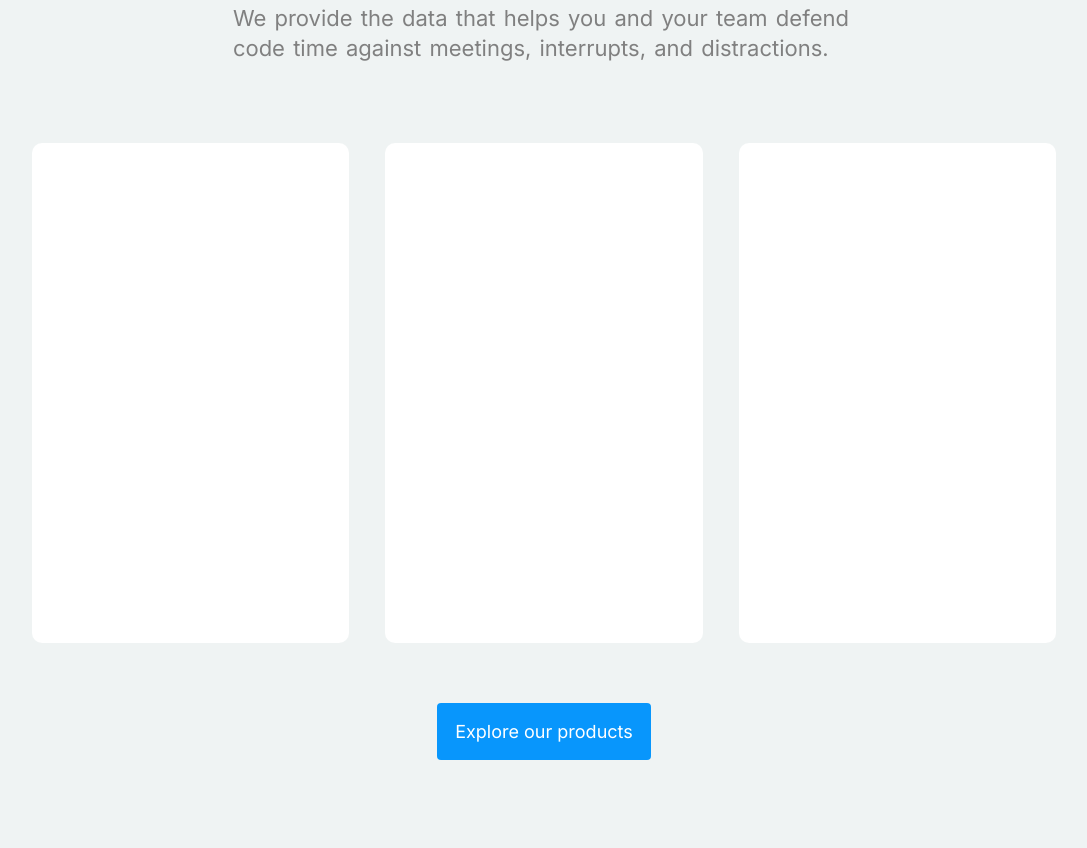
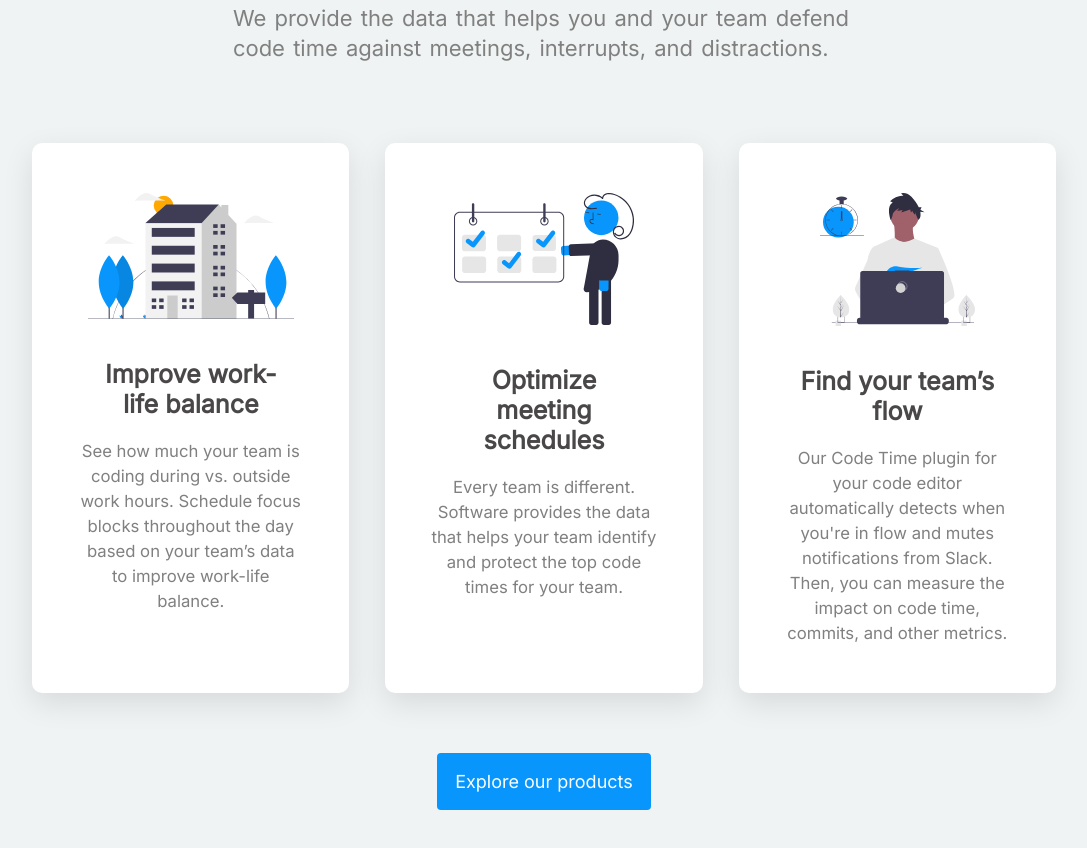
Before and after one commit to sandipswain/Software.com-Clone, a website: page index.html in a window 1280 px wide. Shown: the part 1328-2176 px from the top of the page, without its empty margins (96-1183 px from the left). Drawn offline with Linux system fonts and the light colour scheme.

Commit message:
Completed the Software section

```diff
--- a/index.html
+++ b/index.html
@@ -134,9 +134,29 @@
         </div>
 
         <div class="love__software--cards">
-            <div class="love__software--cards-card love__software--cards-card-1"></div>
-            <div class="love__software--cards-card love__software--cards-card-2"></div>
-            <div class="love__software--cards-card love__software--cards-card-3"></div>
+            <div class="love__software--cards-card love__software--cards-card-1">
+                <img src="./img/soft-img1.svg" alt="Image 1"
+                    class="love__software--cards-card-img love__software--cards-card-1-img">
+                <p class="love__software--cards-card--txt">Improve work-life balance</p>
+                <p class="love__software--cards-card--subtxt">See how much your team is coding during vs. outside work
+                    hours. Schedule focus blocks throughout the day based on your team’s data to improve work-life
+                    balance.</p>
+            </div>
+            <div class="love__software--cards-card love__software--cards-card-2">
+                <img src="./img/soft-img2.svg" alt="Image 2"
+                    class="love__software--cards-card-img love__software--cards-card-2-img">
+                <p class="love__software--cards-card--txt">Optimize meeting schedules</p>
+                <p class="love__software--cards-card--subtxt">Every team is different. Software provides the data that
+                    helps your team identify and protect the top code times for your team.</p>
+            </div>
+            <div class="love__software--cards-card love__software--cards-card-3">
+                <img src="./img/soft-img3.svg" alt="Image 3"
+                    class="love__software--cards-card-img love__software--cards-card-3-img">
+                <p class="love__software--cards-card--txt">Find your team’s flow</p>
+                <p class="love__software--cards-card--subtxt">Our Code Time plugin for your code editor automatically
+                    detects when you're in flow and mutes notifications from Slack. Then, you can measure the impact on
+                    code time, commits, and other metrics.</p>
+            </div>
         </div>
 
         <div class="love__software-btn">Explore our products</div>
--- a/sass/_love-software.scss
+++ b/sass/_love-software.scss
@@ -59,7 +59,7 @@
     top: 26rem;
     // background-color: aqua;
     width: 80%;
-    height: 50rem;
+    height: 55rem;
     display: flex;
     justify-content: space-between;
 
@@ -68,6 +68,42 @@
       width: 31%;
       height: 100%;
       border-radius: 10px;
+      display: flex;
+      flex-direction: column;
+      align-items: center;
+      padding: 5rem 3rem 3rem 3rem;
+      box-shadow: 0 1rem 3rem rgba(0, 0, 0, 0.1);
+      transition: all 0.4s;
+
+      &-img {
+        width: 60%;
+        // background-color: aqua;
+      }
+
+      &-1-img {
+        width: 80%;
+      }
+
+      &-2-img {
+        width: 70%;
+      }
+
+      &--txt {
+        font-size: 2.5rem;
+        font-weight: 600;
+        color: $color-dark-grey-1;
+        padding: 4rem 3rem 2rem 3rem;
+        text-align: center;
+      }
+
+      &--subtxt {
+        padding: 0rem 1.5rem 2rem 1.5rem;
+        font-size: 1.67rem;
+        font-weight: 500;
+        color: $color-light-grey-2;
+        text-align: center;
+        line-height: 2.5rem;
+      }
     }
   }
 
@@ -79,5 +115,18 @@
     background-color: $color-primary;
     padding: 1.8rem;
     border-radius: 4px;
+    cursor: pointer;
+    transition: all 0.4s;
+  }
+
+  &-btn:hover,
+  &--cards-card:hover {
+    transform: translateY(-0.3rem);
+  }
+
+  &-btn:hover::after {
+    /* Scale increases the size of the element */
+    transform: scaleX(2) scaleY(2);
+    box-shadow: 0 3rem -3rem rgba(0, 0, 0, 0.5);
   }
 }
```
Also changed, not shown: css/style.css.
